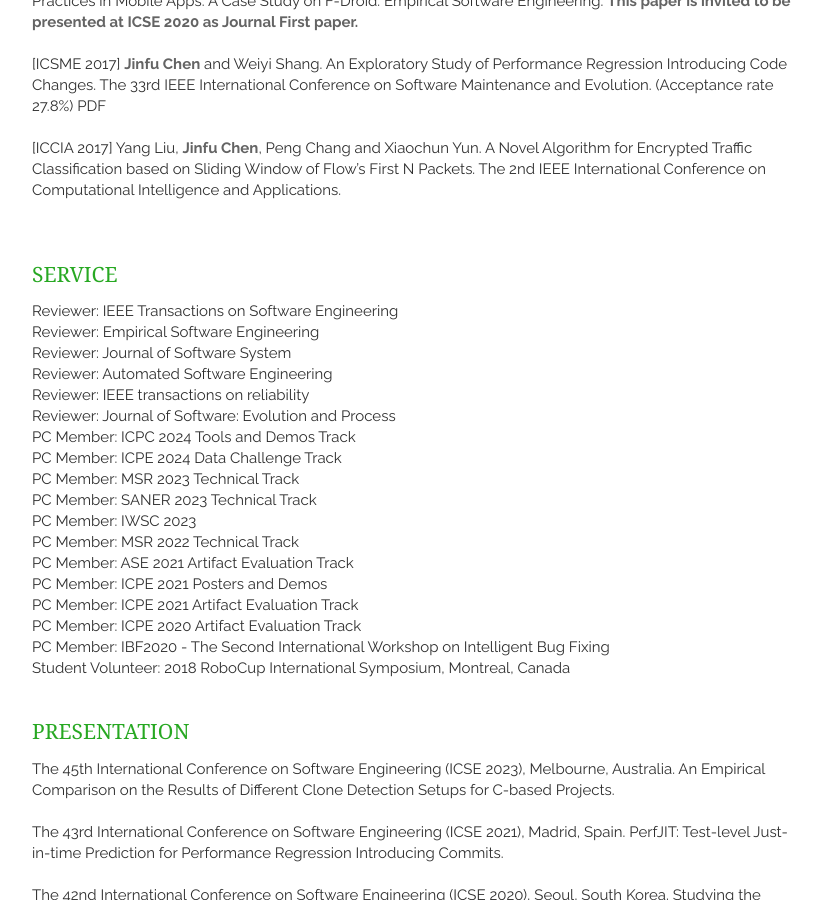
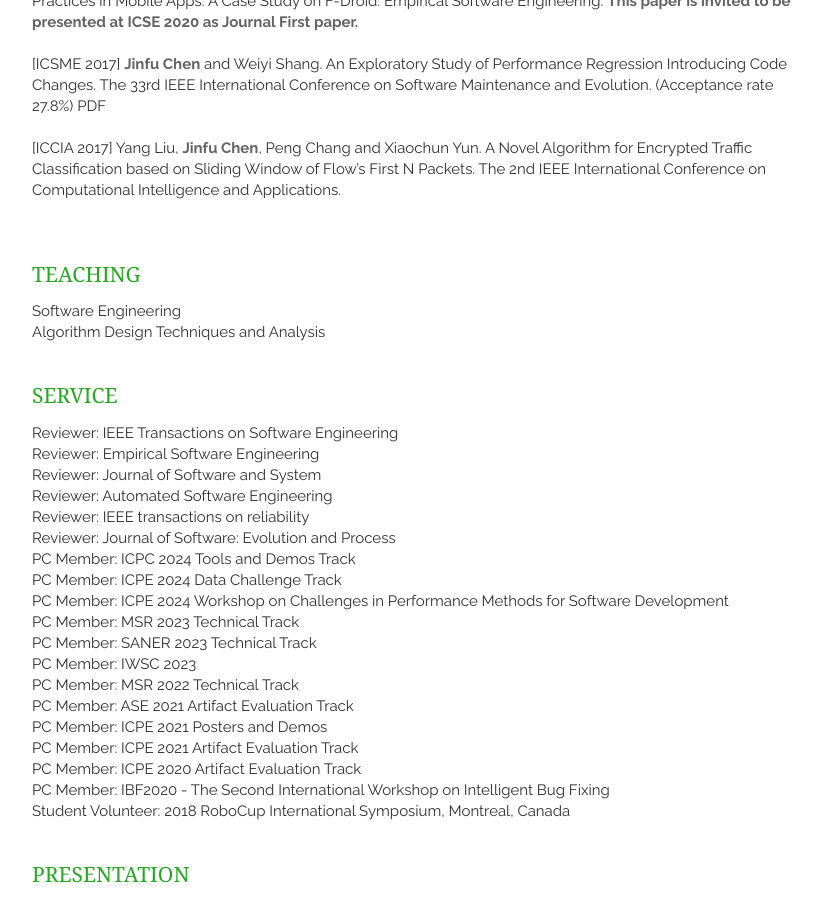
Before and after one commit to jinfuchen/jinfu, a Jekyll site: the page built from index.html, in a window 1280 px wide and 900 px high, scrolled down 1658 px. Shown: the whole window, without its empty margins (328-1149 px from the left). Built offline with Jekyll 4.4.1, drawn with Linux system fonts in a browser that asks for light colours; nearby versions of some CDN libraries; the list of posts is cut into pages by our own code.

Commit message:
teaching

```diff
--- a/_includes/publication.html
+++ b/_includes/publication.html
@@ -18,22 +18,22 @@
       <p>[TSE 2024] Yanming Yang, Xing Hu, Zhipeng Gao, <em>Jinfu Chen</em>, Chao Ni, Xin Xia, and David Lo. Federated Learning for Software Engineering: A Case Study of Code Clone Detection and Defect Prediction. IEEE Transactions on Software Engineering. </p>
       <br>
 
-      <p>[FSE 2023] <em>Jinfu Chen</em>, Zishuo Ding, Yiming Tang, Mohammed Sayagh, Heng Li, Bram Adams and Weiyi Shang. IoPV: On Inconsistent Option Performance Variations. ACM Joint European Software Engineering Conference and Symposium on the Foundations of Software Engineering. </p>
+      <p>[FSE 2023] <em>Jinfu Chen<sup>*</sup></em>, Zishuo Ding, Yiming Tang, Mohammed Sayagh, Heng Li, Bram Adams and Weiyi Shang. IoPV: On Inconsistent Option Performance Variations. ACM Joint European Software Engineering Conference and Symposium on the Foundations of Software Engineering. </p>
       <br>
 
       <p>[TSE 2023] Youshuai Tan, <em>Jinfu Chen</em>, Weiyi Shang, Tao Zhang, Sen Fang, Xiapu Luo, Zijie Chen, and Shuhao Qi. STRE: An Automated Approach to Suggesting App Developers When to Stop Reading Reviews. IEEE Transactions on Software Engineering. </p>
       <br>
 
-      <p>[ICSE SEIP 2023] Yan Zhou#, <em>Jinfu Chen#</em>, Yong Shi, Boyuan Chen and Zhen Ming Jiang. An Empirical Comparison on the Results of Different Clone Detection Setups for C-based Projects. The 45th International Conference on Software Engineering Software Engineering in Practice. </p>
+      <p>[ICSE SEIP 2023] Yan Zhou#, <em>Jinfu Chen#<sup>*</sup></em>, Yong Shi, Boyuan Chen and Zhen Ming Jiang. An Empirical Comparison on the Results of Different Clone Detection Setups for C-based Projects. The 45th International Conference on Software Engineering Software Engineering in Practice. </p>
       <br>
 
       <p>[ICSE 2023] Jiayuan Zhou, Michael Pacheco, <em>Jinfu Chen</em>, Xing Hu, Xin Xia, David Lo, and Ahmed E. Hassan. CoLeFunDa: Explainable Silent Vulnerability Fix Identification. The 45th International Conference on Software Engineering. </p>
       <br>
 
-      <p>[TSE 2021] Lizhi Liao, <em>Jinfu Chen</em>, Heng Li, Yi Zeng, Weiyi Shang, Catalin Sporea, Andrei Toma and Sarah Sajedi. Locating Performance Regression Root Causes in the Field Operations of Web-based Systems: An Experience Report. IEEE Transactions on Software Engineering. </p>
+      <p>[TSE 2021] Lizhi Liao, <em>Jinfu Chen<sup>*</sup></em>, Heng Li, Yi Zeng, Weiyi Shang, Catalin Sporea, Andrei Toma and Sarah Sajedi. Locating Performance Regression Root Causes in the Field Operations of Web-based Systems: An Experience Report. IEEE Transactions on Software Engineering. </p>
       <br>
 
-      <p>[ASE 2021] Derui Zhu, <em>Jinfu Chen</em>, Weiyi Shang, Xuebing Zhou, Jens Grossklags and Ahmed E. Hassan. DeepMemory: Model-based Memorization Analysis of Deep Neural Language Models. The 36th IEEE/ACM International Conference on Automated Software Engineering. </p>
+      <p>[ASE 2021] Derui Zhu, <em>Jinfu Chen<sup>*</sup></em>, Weiyi Shang, Xuebing Zhou, Jens Grossklags and Ahmed E. Hassan. DeepMemory: Model-based Memorization Analysis of Deep Neural Language Models. The 36th IEEE/ACM International Conference on Automated Software Engineering. </p>
       <br>
 
       <p>[TSE 2020] <em>Jinfu Chen</em>, Weiyi Shang and Emad Shihab. PerfJIT: Test-level Just-in-time Prediction for Performance Regression Introducing Commits. IEEE Transactions on Software Engineering. </p>
--- a/_includes/service.html
+++ b/_includes/service.html
@@ -3,12 +3,13 @@
     <article>
         <p>  Reviewer: IEEE Transactions on Software Engineering </p>
     	<p>  Reviewer: Empirical Software Engineering </p>
-    	<p>  Reviewer: Journal of Software System </p>
+    	<p>  Reviewer: Journal of Software and System </p>
         <p>  Reviewer: Automated Software Engineering </p>
     	<p>  Reviewer: IEEE transactions on reliability </p>
     	<p>  Reviewer: Journal of Software: Evolution and Process </p>
         <p>  PC Member: ICPC 2024 Tools and Demos Track </p>
         <p>  PC Member: ICPE 2024 Data Challenge Track </p>
+        <p>  PC Member: ICPE 2024 Workshop on Challenges in Performance Methods for Software Development </p>
         <p>  PC Member: MSR 2023 Technical Track </p>
         <p>  PC Member: SANER 2023 Technical Track </p>
         <p>  PC Member: IWSC 2023 </p>
--- /dev/null
+++ b/_includes/teaching.html
@@ -0,0 +1,7 @@
+<section class="thirteen columns">
+    <h1>Teaching</h1>
+    <article>
+        <p>  Software Engineering </p>
+        <p>  Algorithm Design Techniques and Analysis </p>
+    </article>
+</section>
--- a/index.html
+++ b/index.html
@@ -8,6 +8,8 @@
 
 {% include publication.html %}
 
+{% include teaching.html %}
+
 {% include service.html %}
 
 {% include presentation.html %}
```
Also changed, not shown: _includes/skills.html (deleted, +0 -19 lines).
